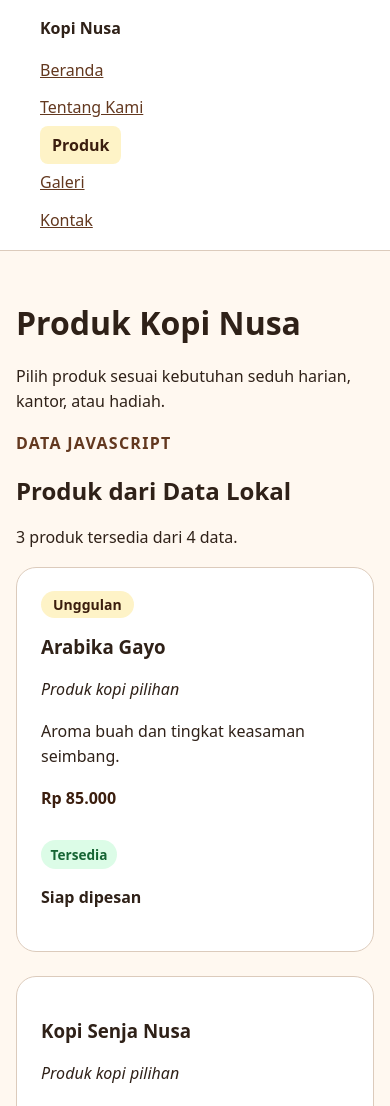
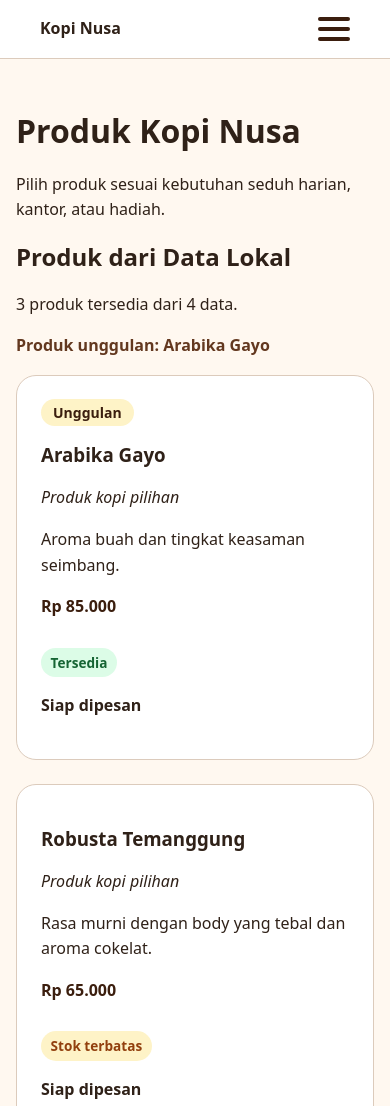
Before and after one commit to SeptiaRamadhaniPutriImiyanti/Kopi-Nusa, a plain HTML site: page produk.html in a window 390 px wide. Shown: the top 1106 px of the page. Drawn offline with Linux system fonts and the light colour scheme.

Commit message:
refactor katalog produk dengan function dan array methods

```diff
--- a/css/style.css
+++ b/css/style.css
@@ -97,6 +97,7 @@ a:hover {
   padding: var(--space-3) var(--space-4);
   background: var(--color-surface);
   border-bottom: 1px solid var(--color-border);
+  position: relative; /* Diperlukan agar dropdown menu HP menempel pas di header */
 }
 
 .site-footer {
@@ -355,9 +356,9 @@ audio {
 /* Navigasi Mobile Baseline */
 .nav {
   display: flex;
-  flex-direction: column;
-  gap: var(--space-3);
-  align-items: flex-start;
+  flex-direction: row;
+  justify-content: space-between;
+  align-items: center;
 }
 
 .nav ul {
@@ -429,7 +430,7 @@ audio {
 }
 
 /* ==========================================================================
-   9. BREAKPOINT BERBASIS KONTEN (LANGKAH 7 P07)
+   9. BREAKPOINT BERBASIS KONTEN (LANGKAH 7 P07 & P10 STYLES)
    ========================================================================== */
 @media (min-width: 42rem) {
   .nav ul {
@@ -502,3 +503,66 @@ audio {
   background: #fee2e2;
   color: #991b1b;
 }
+
+#produk-unggulan {
+  font-weight: 700;
+  color: var(--color-primary, #6f3b1f);
+}
+
+/* ==========================================================================
+   10. STYLING HAMBURGER MENU RESPONSIF MOBILE
+   ========================================================================== */
+/* Reset Tombol Hamburger agar tidak terpengaruh style button global */
+.hamburger-toggle {
+  display: none !important;
+  flex-direction: column;
+  justify-content: space-between;
+  width: 32px;
+  height: 24px;
+  background: transparent !important;
+  border: none !important;
+  cursor: pointer;
+  padding: 0 !important;
+  box-shadow: none !important;
+  z-index: 1000;
+}
+
+/* 3 Garis Cokelat Hamburger Menu */
+.hamburger-toggle .bar {
+  display: block;
+  height: 4px;
+  width: 100%;
+  background-color: var(--color-primary-strong, #3b1e0e) !important;
+  border-radius: 2px;
+}
+
+/* Aturan khusus ketika dibuka di layar HP (lebar <= 768px) */
+@media (max-width: 768px) {
+  .hamburger-toggle {
+    display: flex !important; /* Tombol baru muncul di HP */
+  }
+
+  .nav ul#nav-menu {
+    display: none; /* Sembunyikan daftar menu datar di HP */
+    flex-direction: column;
+    position: absolute;
+    top: 100%;
+    left: 0;
+    right: 0;
+    background-color: var(--color-surface, #ffffff);
+    border-bottom: 1px solid var(--color-border, #dccbbc);
+    box-shadow: var(--shadow-card);
+    padding: var(--space-3);
+    margin: 0;
+    z-index: 999;
+  }
+
+  .nav ul#nav-menu.active {
+    display: flex; /* Daftar menu muncul saat ikon diklik */
+  }
+
+  .nav ul#nav-menu li {
+    text-align: center;
+    padding: var(--space-1) 0;
+  }
+}
--- a/js/app.js
+++ b/js/app.js
@@ -1,4 +1,24 @@
 "use strict";
+
+// ==========================================================================
+// FITUR HAMBURGER MENU MOBILE (AKTIF DI SEMUA HALAMAN)
+// ==========================================================================
+function initNavbarMobile() {
+  const menuToggle = document.querySelector("#menu-toggle");
+  const navMenu = document.querySelector("#nav-menu");
+
+  // Guard Clause: Mencegah error jika halaman tidak memiliki menu
+  if (!menuToggle || !navMenu) return;
+
+  // Toggle class 'active' saat tombol diklik
+  menuToggle.addEventListener("click", () => {
+    navMenu.classList.toggle("active");
+  });
+}
+
+// ==========================================================================
+// PRAKTIKUM P10: DATA & FUNCTION CONTRACTS
+// ==========================================================================
 
 // 1. Data minimal 4 produk UMKM dengan properti tambahan 'unggulan' dan 'deskripsi'
 const produkUmkm = [
@@ -11,7 +31,7 @@ const produkUmkm = [
     deskripsi: "Aroma buah dan tingkat keasaman seimbang."
   },
   {
-    nama: "Kopi Senja Nusa",
+    nama: "Robusta Temanggung",
     kategori: "Kopi",
     harga: 65000,
     stok: 4,
@@ -36,20 +56,19 @@ const produkUmkm = [
   }
 ];
 
-// Cetak data bentuk tabel ke Console DevTools
-console.table(produkUmkm);
-
-// 2. Formatter Angka ke Format Rupiah
-const formatRupiah = new Intl.NumberFormat("id-ID", {
+// 2. Function contract: Formatter Angka ke Format Rupiah
+function formatRupiah(nilai) {
+  return new Intl.NumberFormat("id-ID", {
     style: "currency",
     currency: "IDR",
     maximumFractionDigits: 0
-});
+  }).format(nilai);
+}
 
-// 3. Conditional 1: Status stok produk
+// 3. Function contract: Status Stok Produk
 function statusStok(stok) {
-  if (stok === 0) {
-    return { label: "Habis", className: "empty" };
+  if (stok <= 0) {
+    return { label: "Habis", className: "warning" };
   }
   if (stok <= 5) {
     return { label: "Stok terbatas", className: "warning" };
@@ -57,7 +76,7 @@ function statusStok(stok) {
   return { label: "Tersedia", className: "" };
 }
 
-// 4. Conditional Switch: Label Kategori
+// 4. Function contract: Label Kategori
 function labelKategori(kategori) {
   switch (kategori) {
     case "Kopi":
@@ -69,49 +88,62 @@ function labelKategori(kategori) {
   }
 }
 
-// 5. Fungsi Render Data ke DOM
-function renderProduk() {
-  const grid = document.querySelector("#produk-dinamis");
-  const ringkasan = document.querySelector("#produk-ringkasan");
-
-  // Guard Clause: Mencegah error pada halaman selain produk.html
-  if (!grid || !ringkasan) {
-    return;
-  }
-
-  let jumlahTersedia = 0;
-  let markup = "";
-
-  for (const produk of produkUmkm) {
+// 5. Function contract: Buat Kartu Produk HTML (Modular)
+function buatKartuProduk(produk) {
   const status = statusStok(produk.stok);
   const kategori = labelKategori(produk.kategori);
-
-    // Conditional 2 (Ternary): Label Aksi berdasarkan stok
   const labelAksi = produk.stok > 0 ? "Siap dipesan" : "Hubungi admin";
-
-    // Conditional tambahan (Pengayaan): Badge produk unggulan
   const badgeUnggulan = produk.unggulan ? `<span class="product-badge">Unggulan</span>` : "";
 
-    if (produk.stok > 0) {
-      jumlahTersedia = jumlahTersedia + 1;
-    }
-
-    markup += `
+  return `
     <article class="js-product-card">
       ${badgeUnggulan}
       <h3>${produk.nama}</h3>
       <p><em>${kategori}</em></p>
       <p>${produk.deskripsi}</p>
-        <p class="price">${formatRupiah.format(produk.harga)}</p>
+      <p class="price">${formatRupiah(produk.harga)}</p>
       <span class="stock-badge ${status.className}">${status.label}</span>
       <p><strong>${labelAksi}</strong></p>
     </article>
   `;
 }
 
-  grid.innerHTML = markup;
-  ringkasan.textContent = `${jumlahTersedia} produk tersedia dari ${produkUmkm.length} data.`;
+// 6. Function utama: Render Produk Modular dengan Array Methods
+function renderProduk() {
+  const grid = document.querySelector("#produk-dinamis");
+  const ringkasan = document.querySelector("#produk-ringkasan");
+  const unggulan = document.querySelector("#produk-unggulan");
+
+  // Guard Clause P10: Mencegah error jika elemen target render belum lengkap
+  if (!grid || !ringkasan || !unggulan) {
+    console.warn("Target render produk belum lengkap.");
+    return;
   }
 
-// Jalankan fungsi render ketika dokumen HTML selesai diurai
-document.addEventListener("DOMContentLoaded", renderProduk);
+  // Debugging log dengan forEach (P10)
+  produkUmkm.forEach((produk) => {
+    console.log("Debug produk:", produk.nama, "stok:", produk.stok);
+  });
+
+  // Array Methods P10: filter, find, map
+  const produkTersedia = produkUmkm.filter((produk) => produk.stok > 0);
+  const produkUnggulan = produkUmkm.find((produk) => produk.unggulan === true);
+  const markupProduk = produkTersedia.map(buatKartuProduk).join("");
+
+  // Update DOM
+  grid.innerHTML = markupProduk;
+  ringkasan.textContent = `${produkTersedia.length} produk tersedia dari ${produkUmkm.length} data.`;
+  unggulan.textContent = produkUnggulan
+    ? `Produk unggulan: ${produkUnggulan.nama}`
+    : "Belum ada produk unggulan.";
+
+  console.table(produkUmkm);
+}
+
+// ==========================================================================
+// INISIALISASI SAAT DOM SELESAI DIMUAT
+// ==========================================================================
+document.addEventListener("DOMContentLoaded", () => {
+  initNavbarMobile(); // Jalankan Hamburger Menu di SEMUA halaman
+  renderProduk();      // Jalankan Render Produk P10 (Aman di-guard jika bukan di produk.html)
+});
--- a/produk.html
+++ b/produk.html
@@ -13,7 +13,16 @@
   <header class="site-header">
     <nav class="nav" aria-label="Navigasi utama">
       <a class="brand" href="index.html">Kopi Nusa</a>
-      <ul>
+
+      <!-- Tombol Hamburger Menu Mobile -->
+      <button id="menu-toggle" class="hamburger-toggle" aria-label="Buka Menu Navigasi" type="button">
+        <span class="bar"></span>
+        <span class="bar"></span>
+        <span class="bar"></span>
+      </button>
+
+      <!-- Menu Navigasi Utama -->
+      <ul id="nav-menu">
         <li><a href="index.html">Beranda</a></li>
         <li><a href="tentang.html">Tentang Kami</a></li>
         <li><a aria-current="page" href="produk.html">Produk</a></li>
@@ -30,9 +39,9 @@
     <!-- Langkah 4 P09-02: Target Render JavaScript -->
     <section class="section" aria-labelledby="produk-dinamis-title">
       <div class="section-header">
-        <p class="eyebrow">Data JavaScript</p>
         <h2 id="produk-dinamis-title">Produk dari Data Lokal</h2>
         <p id="produk-ringkasan">Data produk akan dimuat melalui JavaScript.</p>
+        <p id="produk-unggulan">Produk unggulan akan ditentukan melalui JavaScript.</p>
       </div>
       <div id="produk-dinamis" class="js-product-grid"></div>
     </section>
```
Also changed, not shown: galeri.html (+10 -1 lines), index.html (+10 -1 lines), kontak.html (+10 -1 lines), tentang.html (+10 -2 lines). Lines whose indentation alone changed are shown as unchanged.
